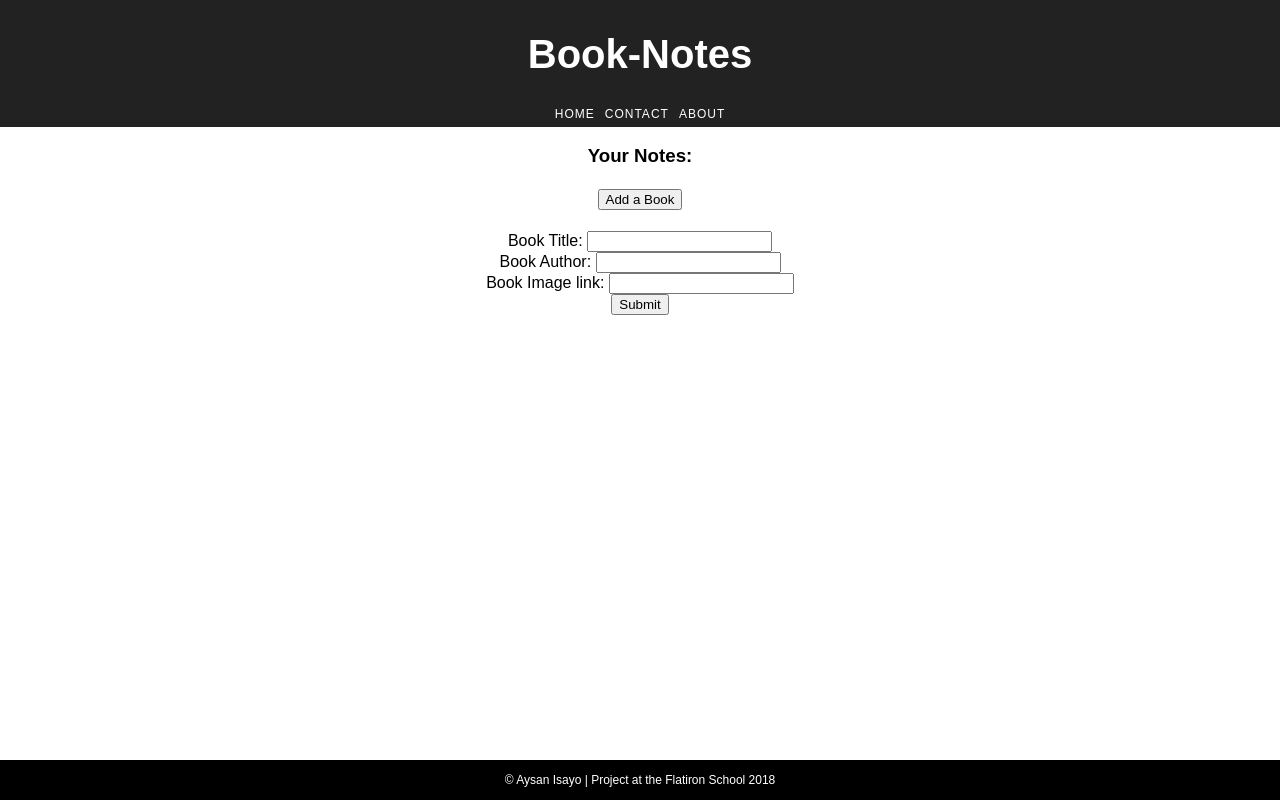
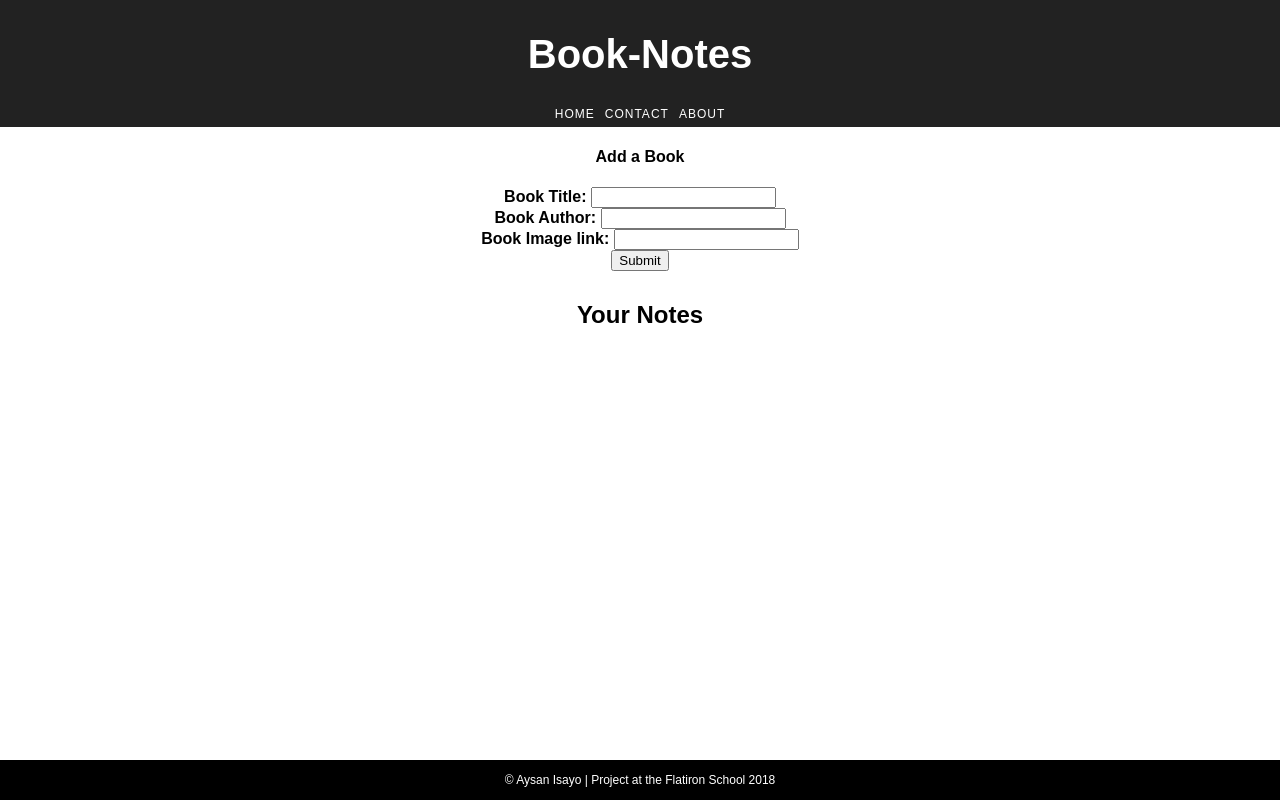
Before and after one commit to OlesyaMiller/react, a React (Create React App) app in the folder notes-client/: page / in a window 1280 px wide. Built offline with nearby package versions, Linux system fonts and the light colour scheme.

Commit message:
added BookList component

```diff
--- a/notes-client/src/components/books/BookForm.js
+++ b/notes-client/src/components/books/BookForm.js
@@ -30,9 +30,9 @@ import React, { Component } from 'react';
     render(){
       return (
         <div>
-          <h4><button> Add a Book </button></h4>
+          <h4>Add a Book</h4>
           <form onSubmit={(event) => this.handleOnSubmit(event)}>
-            <label htmlFor="title">Book Title: </label>
+            <label htmlFor="title"><b>Book Title:</b> </label>
             <input
               type="text"
               name="title"
@@ -42,7 +42,7 @@ import React, { Component } from 'react';
 
             <br />
 
-            <label htmlFor="author">Book Author: </label>
+            <label htmlFor="author"><b>Book Author:</b> </label>
             <input
               type="text"
               name="author"
@@ -52,7 +52,7 @@ import React, { Component } from 'react';
 
             <br />
 
-            <label htmlFor="img_url">Book Image link: </label>
+            <label htmlFor="img_url"><b>Book Image link:</b> </label>
             <input
               type="text"
               name="img_url"
--- a/notes-client/src/components/books/BookList.js
+++ b/notes-client/src/components/books/BookList.js
@@ -1,17 +1,17 @@
-// import React, { Component } from 'react';
-//
-// const BookList = (props) =>
-//   <div className="BookContainer">
-//   <h2> Your Notes </h2>
-//     <div>
-//     {props.books.map(book =>
-//       <div className="BookCard">
-//         <h5> {book.title}</h5>
-//         <h6> {book.author}</h6>
-//         <img className="BookImage" src={book.img_url} alt={book.title} />
-//       </div>
-//     )}
-//     </div>
-//   </div>
-//
-// export default BookList;
+import React, { Component } from 'react';
+
+const BookList = (props) =>
+  <div className="BookContainer">
+  <h2> Your Notes </h2>
+    <div>
+    {props.books.map(book =>
+      <div className="BookCard">
+        <h4> {book.title}</h4>
+        <h5> {book.author}</h5>
+        <img className="BookImage" src={book.img_url} alt={book.title} />
+      </div>
+    )}
+    </div>
+  </div>
+
+export default BookList;
--- a/notes-client/src/components/books/Books.js
+++ b/notes-client/src/components/books/Books.js
@@ -1,5 +1,6 @@
 import React, { Component } from 'react';
 import BookForm from './BookForm';
+import BookList from './BookList'
 
 
   class Books extends Component {
@@ -21,8 +22,8 @@ import BookForm from './BookForm';
     render(){
       return (
         <div>
-          <h3> Your Notes: </h3>
           <BookForm onSubmit={this.addBook.bind(this)}/>
+          <BookList books={this.state.books}/>
         </div>
       )
     }
```
